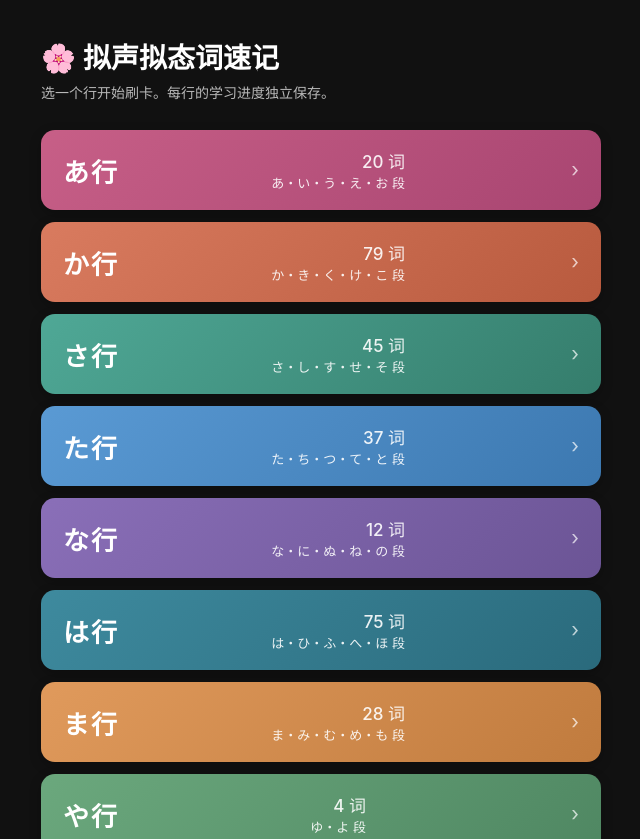
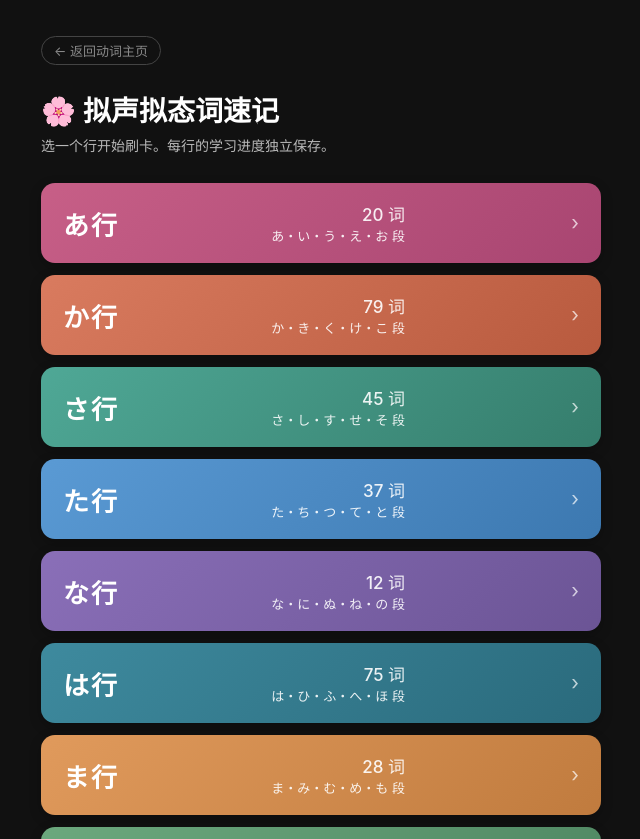
Before and after one commit to 0xcas3y/n1card, a website: page onomatope/index.html in a window 1280 px wide. Shown: the top 839 px of the page, without its empty margins (319-959 px from the left). Drawn offline with Linux system fonts and the light colour scheme.

Commit message:
onomatope: add back link to main hub

```diff
--- a/onomatope/index.html
+++ b/onomatope/index.html
@@ -10,6 +10,7 @@
 </head>
 <body>
   <div class="hub">
+    <a class="back-link" href="../">← 返回动词主页</a>
     <h1>🌸 拟声拟态词速记</h1>
     <p class="subtitle">选一个行开始刷卡。每行的学习进度独立保存。</p>
 
--- a/onomatope/styles.css
+++ b/onomatope/styles.css
@@ -314,6 +314,21 @@ html, body {
   margin: 0 auto;
   padding: 36px 20px;
 }
+.back-link {
+  display: inline-block;
+  color: #888;
+  font-size: 13px;
+  text-decoration: none;
+  padding: 4px 12px;
+  border: 1px solid #444;
+  border-radius: 999px;
+  margin-bottom: 24px;
+  transition: all 0.15s;
+}
+.back-link:hover {
+  color: #fff;
+  border-color: #666;
+}
 .hub h1 {
   font-size: 28px;
   font-weight: 600;
```
